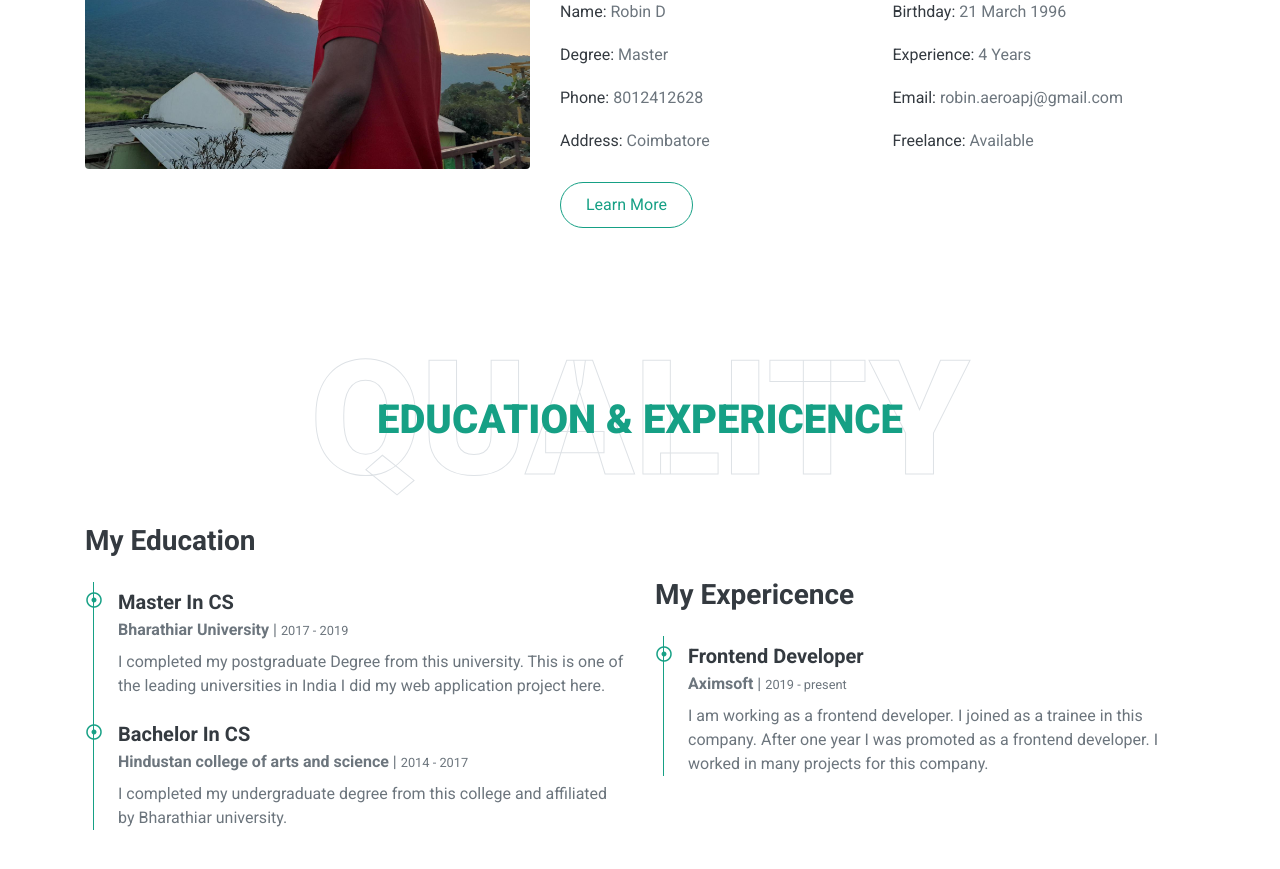
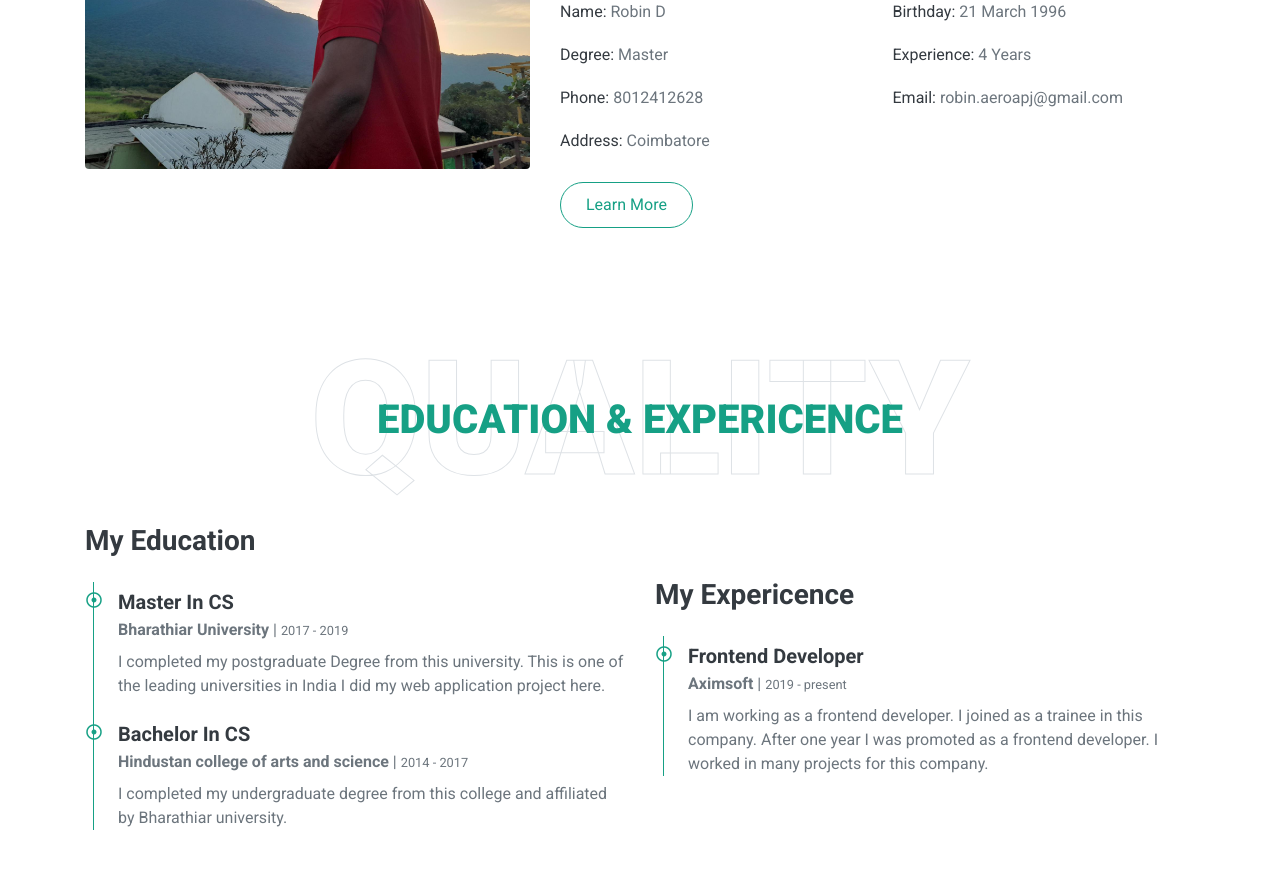
Before and after one commit to Robin-D-dev/My-Portfolio, a plain HTML site: page index.html in a window 1280 px wide. Shown: the part 1320-2189 px from the top of the page. Drawn offline with nearby package versions, Linux system fonts and the light colour scheme.

Commit message:
Update index.html

```diff
--- a/index.html
+++ b/index.html
@@ -135,10 +135,7 @@
 						<div class="col-sm-6 py-2">
 							<h6>Address: <span class="text-secondary">Coimbatore</span></h6>
 						</div>
-						<div class="col-sm-6 py-2">
-							<h6>Freelance: <span class="text-secondary">Available</span></h6>
 						</div>
-					</div>
 					<a href="" class="btn btn-outline-primary">Learn More</a>
 				</div>
 			</div>
```
